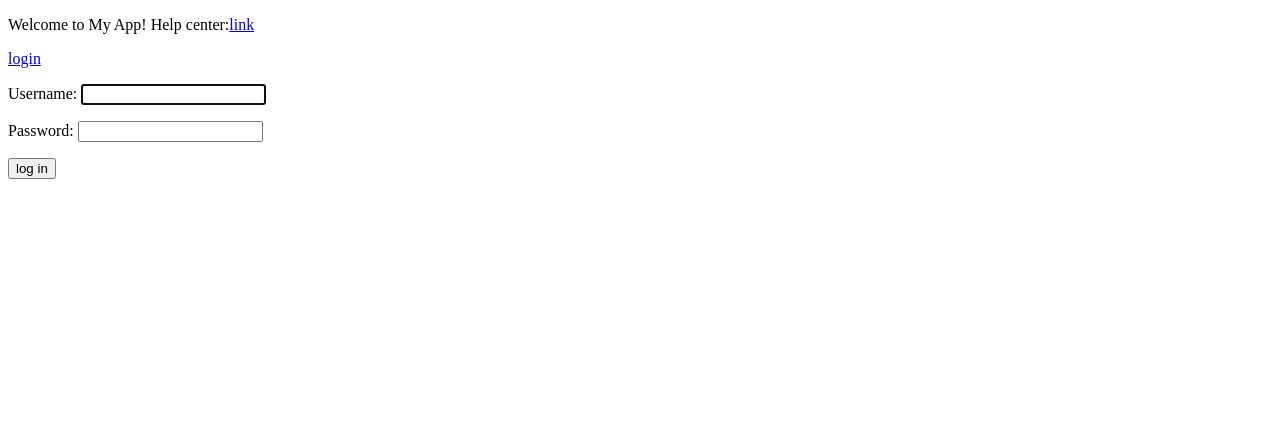
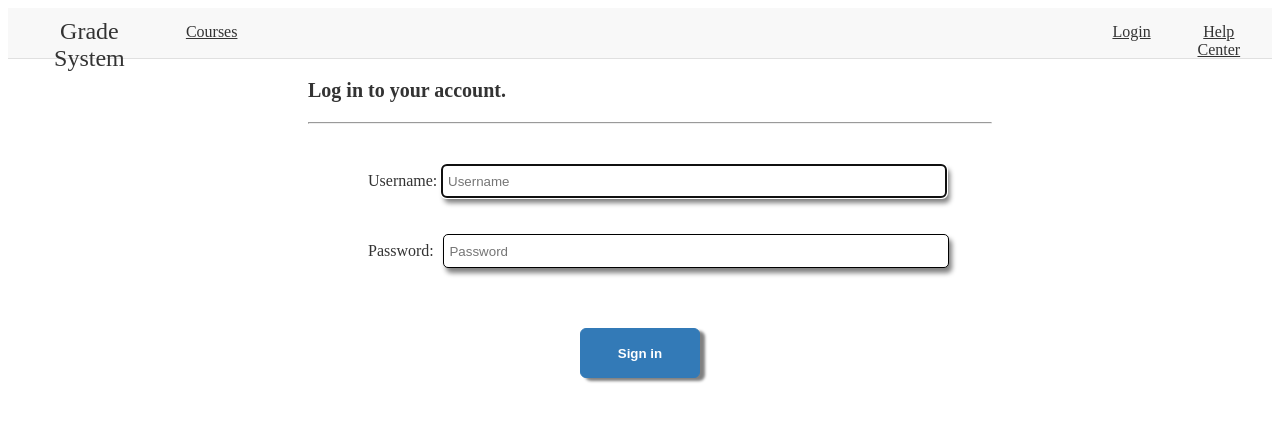
Before and after one commit to Fudanyrd/COMP130010, a Django app: a page that uses myapp/templates/base.html in a window 1280 px wide. Shown: the top 422 px of the page. Run offline with Django 5.2, Linux system fonts and the light colour scheme.

Commit message:
Beautify the base and login page

```diff
--- a/myapp/templates/base.html
+++ b/myapp/templates/base.html
@@ -1,18 +1,115 @@
 <!DOCTYPE html>
 
 <head>
-    {% block header %}
-    {% endblock header %}
+  {% block header %} {% endblock header %}
+  <style>
+    .inputbar {
+      width: 800px;
+      align-items: center;
+      border-radius: 5px;
+      border: 1px solid rgb(192, 192, 192);
+      box-shadow: 5px 3px 3px grey;
+      height: 30px;
+    }
+    .inputbox {
+      align-items: center;
+      margin: 20px 100px 20px 100px;
+    }
+    .buttonbar {
+      align-items: center;
+      text-align: center;
+      margin: 40px;
+    }
+    .buttonitem {
+      background-color: #337ab7;
+      width: 120px;
+      height: 50px;
+      border-radius: 6px;
+      border: 1px solid #337ab7;
+      box-shadow: 5px 3px 3px grey;
+      color: white;
+    }
+    .loginbox {
+      width: 1000px;
+      align-items: center;
+      margin: 0 0 0 200px;
+    }
+    .flex {
+      display: flex;
+      flex-direction: row;
+      height: 50px;
+      text-align: center;
+    }
+    nav {
+      border-bottom: 1px solid #e0e0e0;
+      background-color: #f8f8f8;
+    }
+    .navbox {
+      margin: 15px 15px 10px 15px;
+      color: #333;
+    }
+    .navgreet {
+      margin: 15px 15px 10px 15px;
+      color: #333;
+    }
+    b {
+      color: #333;
+    }
+    a {
+        color: #333;
+    }
+  </style>
 </head>
 
 <body>
-    <p> Welcome to My App! Help center:<a href="{% url 'users:help' %}">link</a> </p>
-    {% if user.is_authenticated %}
-    <p>Hello, {{ user.username }}</p> -
-    <a href="{% url 'users:logout' %}">logout</a>
-    {% else %}
-    <a href="{% url 'users:login' %}">login</a>
-    {% endif %}
-    {% block content %}
-    {% endblock content %}
+  {% if user.is_authenticated %}
+  <nav>
+    <div class="flex">
+      <div class="navbox" style="font-size: x-large; margin-top: 10px">
+        Grade System
+      </div>
+      <div class="navbox"><a href="{% url 'myapp:courses' %}">Courses</a></div>
+      <div class="navgreet" style="margin-left: 360px">
+        Hello, {{ user.username}}!
+      </div>
+      <div class="navbox" style="margin-left: 400px">
+        <a href="{% url 'users:logout' %}">logout</a>
+      </div>
+      <div class="navbox"><a href="{% url 'users:help' %}">Help Center</a></div>
+    </div>
+  </nav>
+  {% else %}
+  <nav>
+    <div class="flex">
+      <div class="navbox" style="font-size: x-large; margin-top: 10px">
+        Grade System
+      </div>
+      <div class="navbox"><a href="{% url 'users:login' %}">Courses</a></div>
+      <div class="navbox" style="margin-left: 860px">
+        <a href="{% url 'users:login' %}">Login</a>
+      </div>
+      <div class="navbox"><a href="{% url 'users:help' %}">Help Center</a></div>
+    </div>
+  </nav>
+  {% endif %} {% block content %} {% endblock content %}
+<script>
+  let navboxes = document.querySelectorAll('div.navbox');
+  for (let i = 0; i < navboxes.length; ++i) {
+    navboxes[i].style.color = '#333';
+  }
+  for (let i = 1; i < navboxes.length; ++i) {
+    navboxes[i].addEventListener('mouseenter', (event) => {
+       navboxes[i].style.fontSize = '30px';
+       navboxes[i].style.color = 'blue';
+       navboxes[i].style.marginTop = '5px';
+       navboxes[i].style.marginBottom = '5px';
+    });
+    navboxes[i].addEventListener('mouseleave', (event) => {
+       navboxes[i].style.fontSize = '18px';
+       navboxes[i].style.color = '#333';
+       navboxes[i].style.marginTop = '15px';
+       navboxes[i].style.marginBottom = '10px';
+    });
+  }
+</script>
 </body>
--- a/users/templates/login.html
+++ b/users/templates/login.html
@@ -1,13 +1,91 @@
-{% extends "base.html" %}
+{% extends "base.html" %} {% block header %} {% endblock header %} {% block content %}
+<style>
+  b {
+    color: #333;
+  }
+  .buttonbar {
+    align-items: center;
+    text-align: center;
+    margin: 40px;
+  }
+  .buttonitem {
+    background-color: #337ab7;
+    width: 120px;
+    height: 50px;
+    border-radius: 6px;
+    border: 1px solid #337ab7;
+    box-shadow: 5px 3px 3px grey;
+    color: white;
+  }
+  label {
+    color: #333;
+    margin: 10px 0 10px 360px;
+  }
+</style>
+{% if form.errors %}
+<p>Your username and password didn't match, please try again!</p>
+{% endif %}
+<div style="margin: 20px 280px 20px 300px">
+  <p style="font-size: 20px"><b>Log in to your account.</b></p>
+  <hr style="color: rgb(128, 128, 128)" />
+</div>
+<form method="post" action="{% url 'users:login' %}">
+  {% csrf_token %} {{ form.as_p }}
+  <div class="buttonbar">
+    <button type="submit" name="login" class="buttonitem">
+      <b style="color: white">Sign in</b>
+    </button>
+  </div>
+  <input type="hidden" name="next" value="{% url 'myapp:index' %}" />
+</form>
+<script>
+  // this script intends to further beautify this login page.
+  let inputs = document.querySelectorAll("input");
+  let lbs = document.querySelectorAll("label");
 
-{% block content %}
-  {% if form.errors %}
-  <p>Your username and password didn't match, please try again!</p>
-  {% endif %}
-  <form method="post" action="{% url 'users:login' %}">
-    {% csrf_token %}
-    {{ form.as_p }}
-    <button name="submit">log in</button>
-    <input type="hidden" name="next" value="{% url 'myapp:index' %}" />
-  </form>
+  inputs[1].placeholder = " Username";
+  inputs[2].placeholder = " Password";
+  inputs[1].style.width = inputs[2].style.width = "500px";
+  inputs[1].style.height = inputs[2].style.height = "30px";
+  inputs[1].style.borderRadius = inputs[2].style.borderRadius = "5px";
+  inputs[1].style.margin = "20px 0 10px 0";
+  inputs[2].style.margin = "10px 0 20px 5px";
+  inputs[1].style.boxShadow = inputs[2].style.boxShadow = "3px 5px 5px grey";
+  inputs[1].style.border = inputs[2].style.border = "1px solid black";
+  // inputs[2].style.marginLeft = '5px';
+
+  // add listener for input fields.
+  inputs[1].addEventListener("mouseenter", (event) => {
+    inputs[1].style.border = "4px solid blue";
+    lbs[0].style.color = "goldenrod";
+    lbs[0].style.fontSize = "20px";
+  });
+  inputs[1].addEventListener("mouseleave", (event) => {
+    inputs[1].style.border = "1px solid black";
+    lbs[0].style.color = "#333";
+    lbs[0].style.fontSize = "15px";
+  });
+  inputs[2].addEventListener("mouseenter", (event) => {
+    inputs[2].style.border = "4px solid blue";
+    lbs[1].style.color = "goldenrod";
+    lbs[1].style.fontSize = "20px";
+  });
+  inputs[2].addEventListener("mouseleave", (event) => {
+    inputs[2].style.border = "1px solid black";
+    lbs[1].style.color = "#333";
+    lbs[1].style.fontSize = "15px";
+  });
+
+  button = document.querySelector("button");
+  button.addEventListener("mouseenter", (event) => {
+    button.style.backgroundColor = "rgb(0, 64, 192)";
+    button.style.width = "140px";
+    button.style.height = "60px";
+  });
+  button.addEventListener("mouseleave", (event) => {
+    button.style.backgroundColor = "#337ab7";
+    button.style.width = "120px";
+    button.style.height = "50px";
+  });
+</script>
 {% endblock content %}
```
Also changed, not shown: myapp/templates/base.js (added, +18 -0 lines), myapp/templates/styles.css (+59 -6 lines), users/templates/login-view.js (added, +49 -0 lines).
